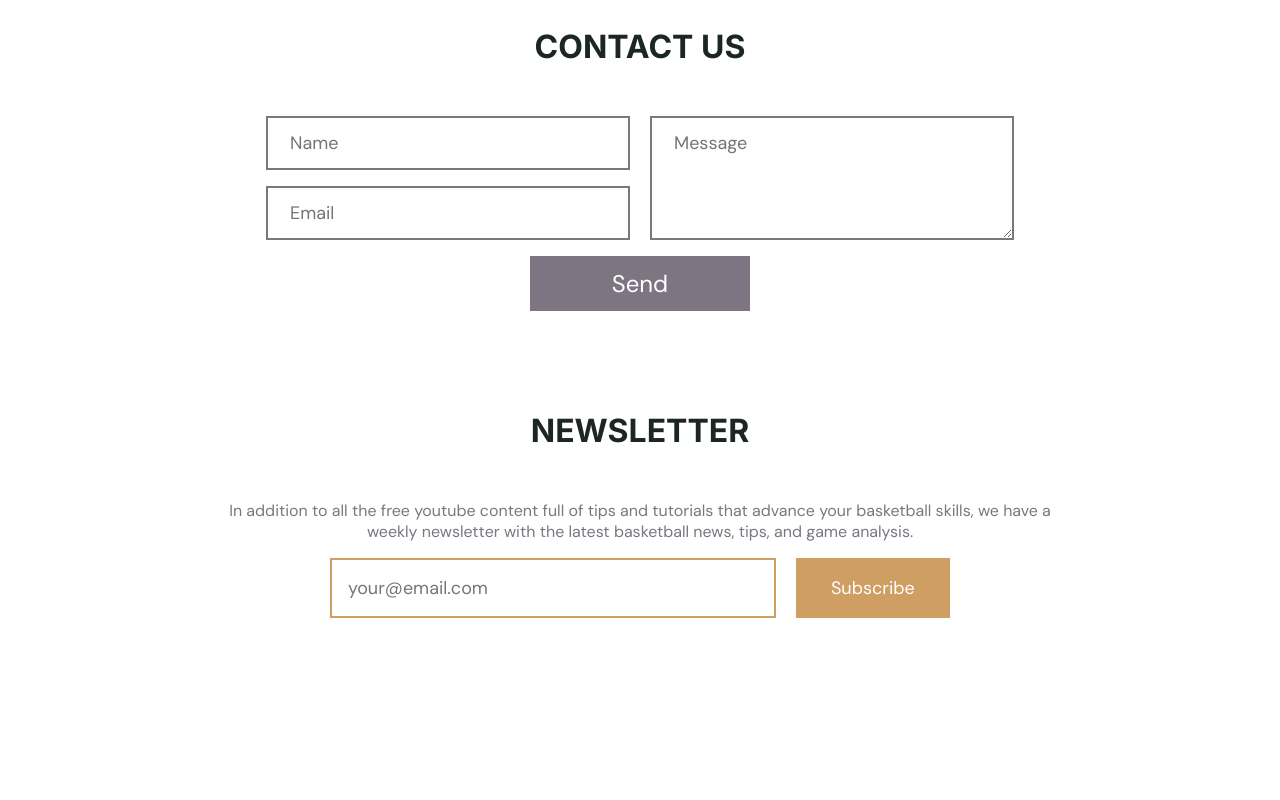
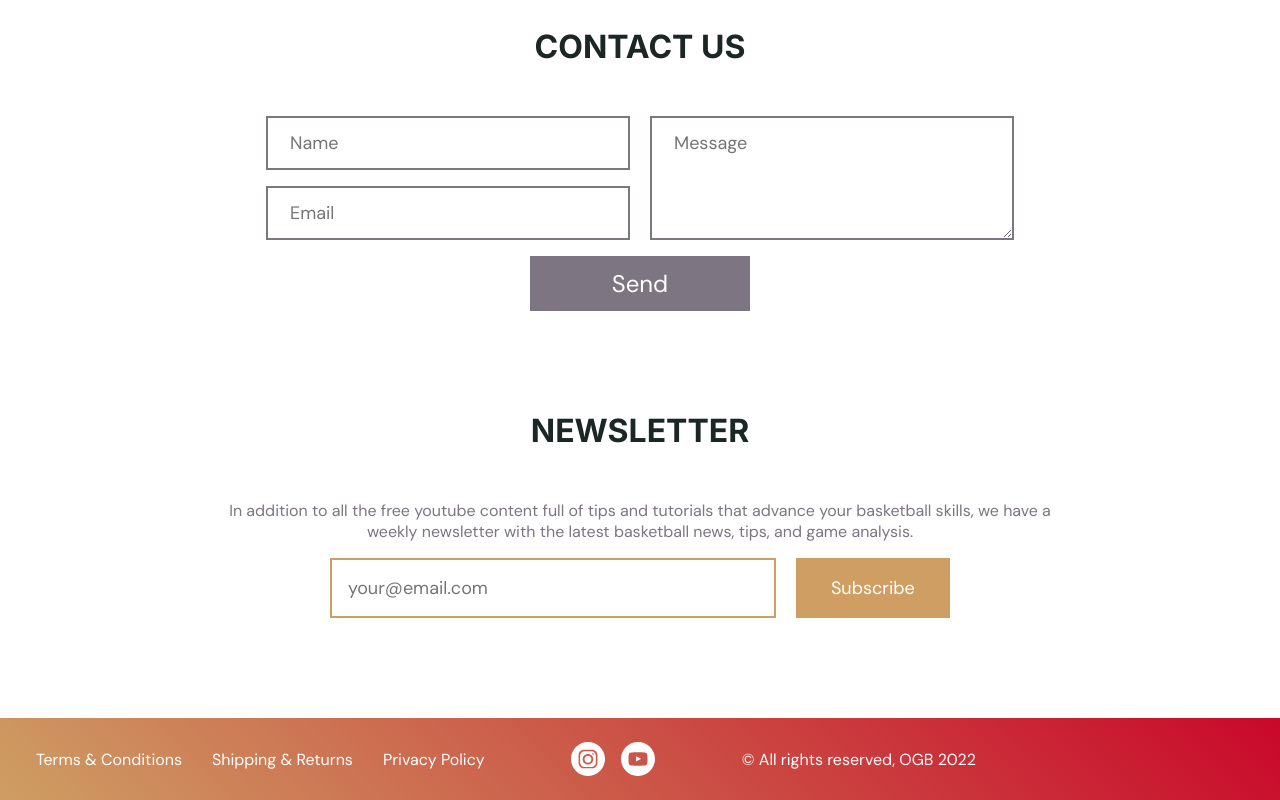
Before and after one commit to mondirhallouli/ogbball-site, a React (Create React App) app: page / in a window 1280 px wide. Shown: the part 2724-3524 px from the top of the page. Before the commit the page ends 3442 px from the top, so only its background shows below. Built offline with nearby package versions, Linux system fonts and the light colour scheme.

Commit message:
added footer

```diff
--- a/src/App.js
+++ b/src/App.js
@@ -8,6 +8,7 @@ import Coaching from "./components/coaching/Coaching"
 import Youtube from './components/youtube/Youtube'
 import Contact from './components/contact/Contact'
 import Newsletter from './components/newsletter/Newsletter'
+import Footer from './components/footer/Footer'
 
 const App = () => {
 
@@ -27,6 +28,7 @@ const App = () => {
       <Youtube />
       <Contact />
       <Newsletter />
+      <Footer />
     </div>
   )
 }
--- a/src/components/Layout.js
+++ b/src/components/Layout.js
@@ -233,3 +233,17 @@ export const NLBtn = styled.button`
     font-size: ${rem(18)};
   }
 `;
+
+// FOOTER SECTION COMPONENTS
+export const FooterFlex = styled.div`
+  max-width: ${rem(940)};
+
+  @media (min-width: ${rem(376)}) {
+    display: flex;
+    flex-wrap: wrap;
+    justify-content: space-between;
+    align-items: center;
+    row-gap: ${rem(40)};
+    column-gap: ${rem(78)};
+  }
+`;
--- a/src/components/Typography.js
+++ b/src/components/Typography.js
@@ -93,3 +93,8 @@ export const NLdesc = styled.p`
   color: var(--purple);
   margin-bottom: ${rem(16)};
 `;
+
+// FOOTER SECTION TEXT COMPONENT
+export const Copyright = styled.p`
+  color: var(--white);
+`;
--- /dev/null
+++ b/src/components/footer/Footer.jsx
@@ -0,0 +1,23 @@
+import styled from 'styled-components';
+import { FooterFlex } from '../Layout';
+import { Copyright } from '../Typography';
+import rem from '../Utils';
+import Legal from './Legal';
+import Social from './Social';
+
+const FooterContainer = styled.footer`
+  padding: ${rem(24)} ${rem(36)};
+  background-image: linear-gradient(45deg, var(--wheat) 0%, var(--red) 100%);
+`;
+
+export default function Footer() {
+  return (
+    <FooterContainer>
+      <FooterFlex>
+        <Legal />
+        <Social />
+        <Copyright>&copy; All rights reserved, OGB 2022</Copyright>
+      </FooterFlex>
+    </FooterContainer>
+  )
+}
--- /dev/null
+++ b/src/components/footer/Legal.js
@@ -0,0 +1,39 @@
+import styled from "styled-components";
+import rem from "../Utils";
+
+const LegalWrapper = styled.div`
+  display: flex;
+  flex-direction: column;
+  justify-content: center;
+  gap: ${rem(16)};
+  margin-bottom: ${rem(40)};
+
+  @media (min-width: ${rem(376)}) {
+    margin-bottom: 0;
+  }
+
+  @media (min-width: ${rem(1025)}) {
+    flex-direction: row;
+    justify-content: space-between;
+    column-gap: ${rem(30)};
+  }
+`;
+
+const LegalLinks = styled.a`
+  display: block;
+  color: var(--white);
+
+  &:hover {
+    opacity: 0.8;
+  }
+`;
+
+export default function Legal() {
+  return (
+    <LegalWrapper>
+      <LegalLinks>Terms &amp; Conditions</LegalLinks>
+      <LegalLinks>Shipping &amp; Returns</LegalLinks>
+      <LegalLinks>Privacy Policy</LegalLinks>
+    </LegalWrapper>
+  )
+}
--- /dev/null
+++ b/src/components/footer/Social.js
@@ -0,0 +1,39 @@
+import styled from "styled-components";
+import rem from "../Utils";
+import instagram from '../../assets/instagram.svg';
+import youtube from '../../assets/youtube.svg';
+
+const SocialWrapper = styled.div`
+  display: flex;
+  align-items: center;
+  gap: ${rem(16)};
+  margin-bottom: ${rem(40)};
+
+  @media (min-width: ${rem(376)}) {
+    margin-bottom: 0;
+  }
+`;
+
+const SocialLink = styled.a`
+  display: block;
+  width: ${rem(34)};
+  height: ${rem(34)};
+
+  img {
+    width: 100%;
+    height: auto;
+  }
+`;
+
+export default function Social() {
+  return (
+    <SocialWrapper>
+      <SocialLink>
+        <img src={instagram} />
+      </SocialLink>
+      <SocialLink>
+        <img src={youtube} />
+      </SocialLink>
+    </SocialWrapper>
+  )
+}
```
Also changed, not shown: src/assets/instagram.svg (added), src/assets/youtube.svg (added).
